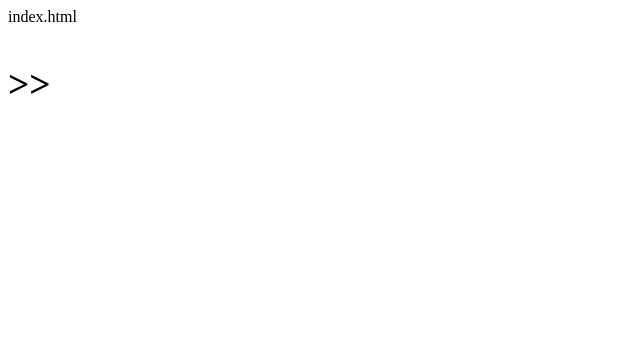
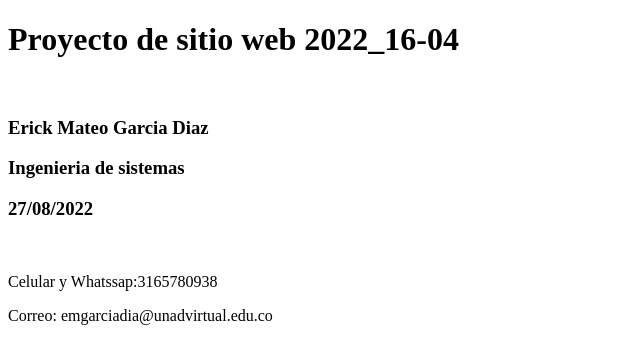
Before and after one commit to ErickGarciaDia/DSW-ErickGarcia, a plain HTML site: page index.html in a window 1280 px wide. Shown: the whole page, without its empty margins (0-640 px from the left). Drawn offline with Linux system fonts and the light colour scheme.

Commit message:
Actualizacion Nro1

```diff
--- a/index.html
+++ b/index.html
@@ -1,3 +1,19 @@
-index.html
-<h1><Proyecto_de_sitio_web_2022-1604>
-<h3><Erick_Mateo_Garcia_Diaz<celular_3165780938<fecha_de_creacion_26-08-2022>>>
+<!DOCTYPE html>
+<html lang="en">
+<head>
+    <meta charset="UTF-8">
+    <meta http-equiv="X-UA-Compatible" content="IE=edge">
+    <meta name="viewport" content="width=device-width, initial-scale=1.0">
+    <title>1er Proyecto de sitio web</title>
+</head>
+<body>
+    <h1>Proyecto de sitio web 2022_16-04</h1>
+    <br>
+    <h3>Erick Mateo Garcia Diaz</h3>
+    <h3>Ingenieria de sistemas</h3>
+    <h3>27/08/2022</h3>
+    <br>
+    <p>Celular y Whatssap:3165780938</p>
+    <p>Correo: emgarciadia@unadvirtual.edu.co</p>
+</body>
+</html>
```
